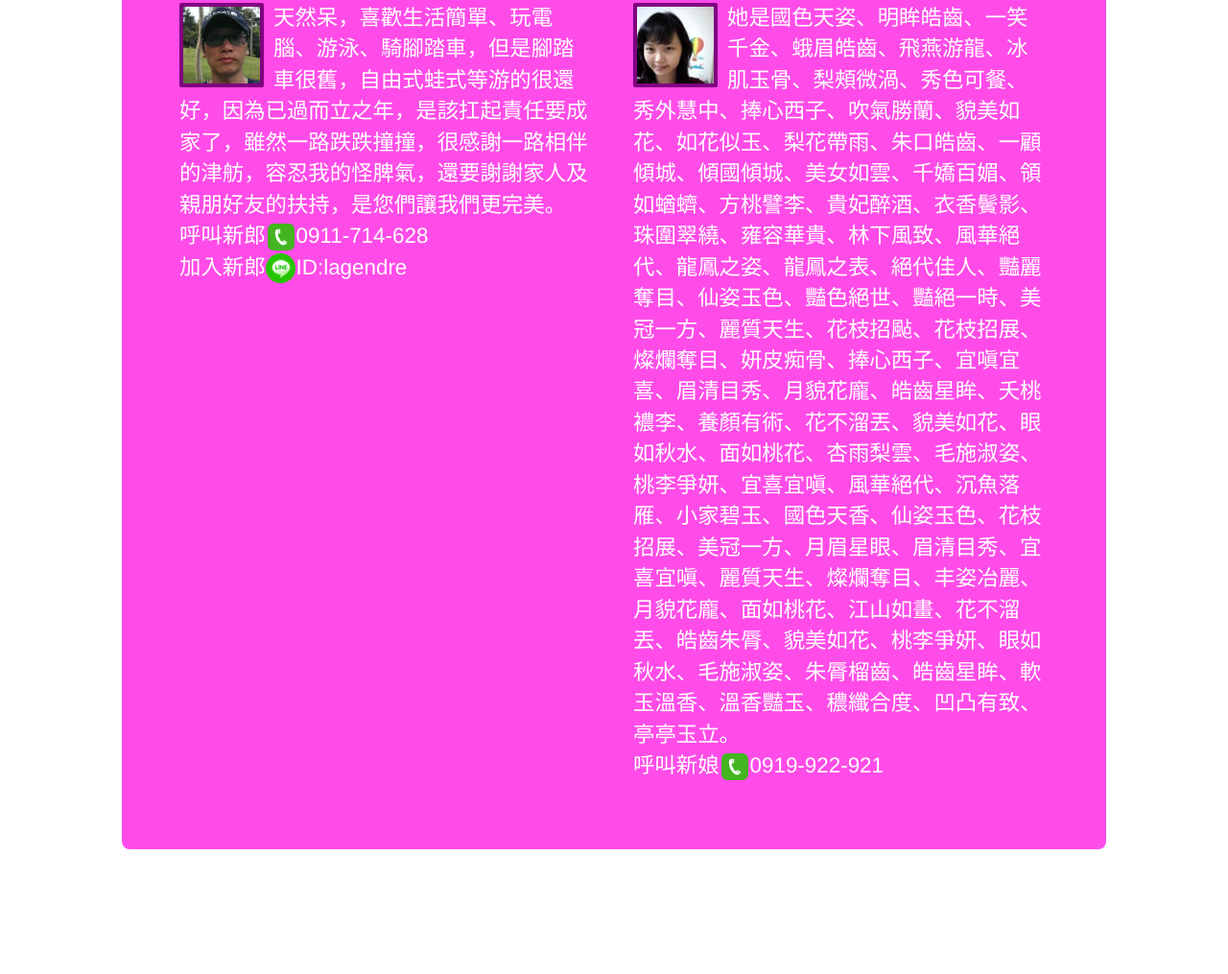
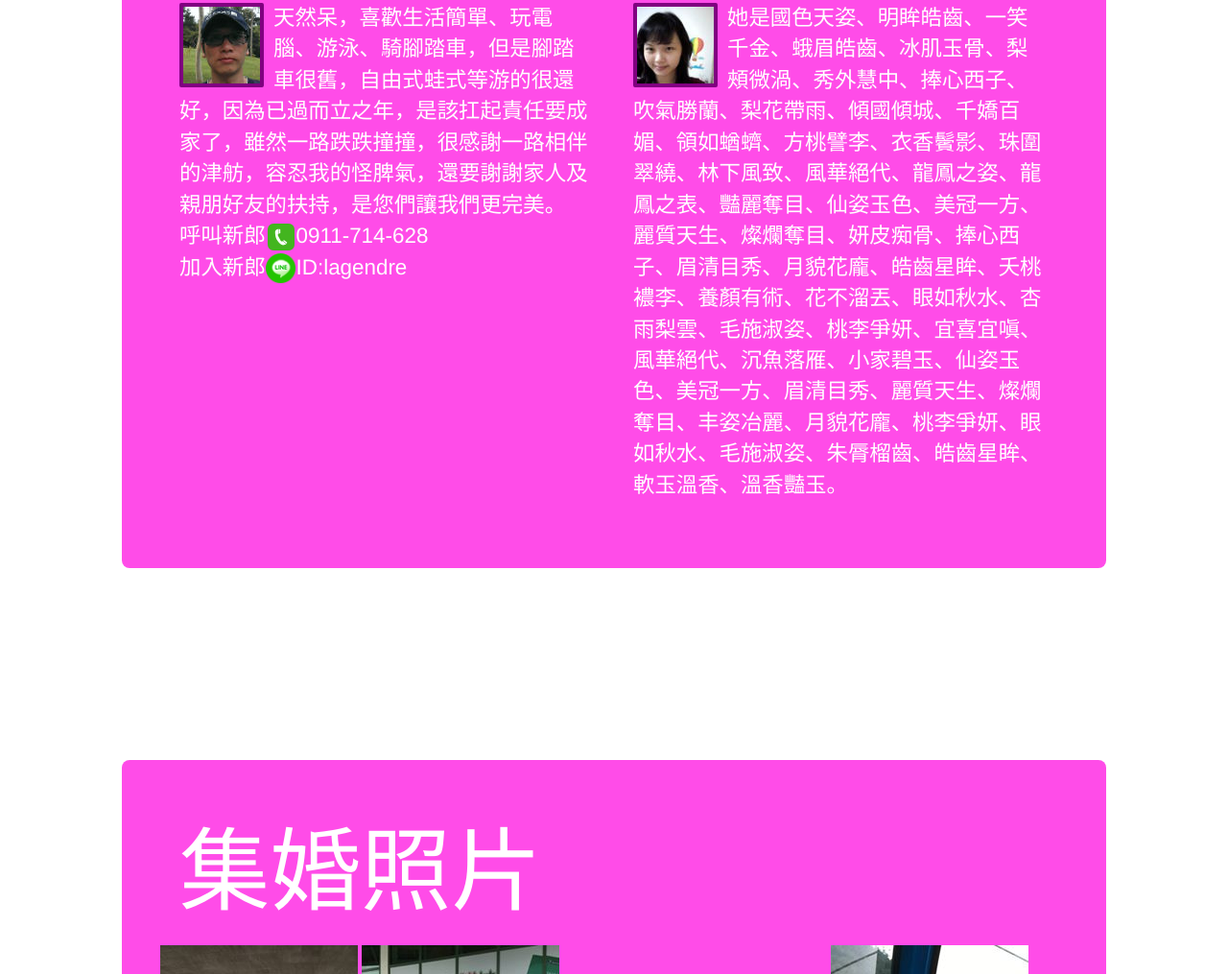
Before and after one commit to GavinPeter/gavinpeter.github.io, a website: page index.html in a window 1280 px wide. Shown: the part 1298-2313 px from the top of the page at 96% size. Drawn offline with nearby package versions, Linux system fonts and the light colour scheme; some packages are replaced by stand-ins of ours; a script that the page names is missing.

```diff
--- a/index.html
+++ b/index.html
@@ -111,8 +111,8 @@
 			      <h2>新娘</h2>
                             <p>
                                 <img src="img/ayuyi01thumb.jpg" class="thumb" alt="津舫" height="80" width="80"/>
-                                她是國色天姿、明眸皓齒、一笑千金、蛾眉皓齒、飛燕游龍、冰肌玉骨、梨頰微渦、秀色可餐、秀外慧中、捧心西子、吹氣勝蘭、貌美如花、如花似玉、梨花帶雨、朱口皓齒、一顧傾城、傾國傾城、美女如雲、千嬌百媚、領如蝤蠐、方桃譬李、貴妃醉酒、衣香鬢影、珠圍翠繞、雍容華貴、林下風致、風華絕代、龍鳳之姿、龍鳳之表、絕代佳人、豔麗奪目、仙姿玉色、豔色絕世、豔絕一時、美冠一方、麗質天生、花枝招颭、花枝招展、燦爛奪目、妍皮痴骨、捧心西子、宜嗔宜喜、眉清目秀、月貌花龐、皓齒星眸、夭桃襛李、養顏有術、花不溜丟、貌美如花、眼如秋水、面如桃花、杏雨梨雲、毛施淑姿、桃李爭妍、宜喜宜嗔、風華絕代、沉魚落雁、小家碧玉、國色天香、仙姿玉色、花枝招展、美冠一方、月眉星眼、眉清目秀、宜喜宜嗔、麗質天生、燦爛奪目、丰姿冶麗、月貌花龐、面如桃花、江山如畫、花不溜丟、皓齒朱脣、貌美如花、桃李爭妍、眼如秋水、毛施淑姿、朱脣榴齒、皓齒星眸、軟玉溫香、溫香豔玉、穠纖合度、凹凸有致、亭亭玉立。</p>
-								<p><a href="tel:0919-922-921">呼叫新娘<img src="img/phone.png" title="打電話" target="_blank" height="32" width="32" />0919-922-921</a></p>
+                                她是國色天姿、明眸皓齒、一笑千金、蛾眉皓齒、冰肌玉骨、梨頰微渦、秀外慧中、捧心西子、吹氣勝蘭、梨花帶雨、傾國傾城、千嬌百媚、領如蝤蠐、方桃譬李、衣香鬢影、珠圍翠繞、林下風致、風華絕代、龍鳳之姿、龍鳳之表、豔麗奪目、仙姿玉色、美冠一方、麗質天生、燦爛奪目、妍皮痴骨、捧心西子、眉清目秀、月貌花龐、皓齒星眸、夭桃襛李、養顏有術、花不溜丟、眼如秋水、杏雨梨雲、毛施淑姿、桃李爭妍、宜喜宜嗔、風華絕代、沉魚落雁、小家碧玉、仙姿玉色、美冠一方、眉清目秀、麗質天生、燦爛奪目、丰姿冶麗、月貌花龐、桃李爭妍、眼如秋水、毛施淑姿、朱脣榴齒、皓齒星眸、軟玉溫香、溫香豔玉。</p>
+
 
 
                         </div><!--end column-->
```
